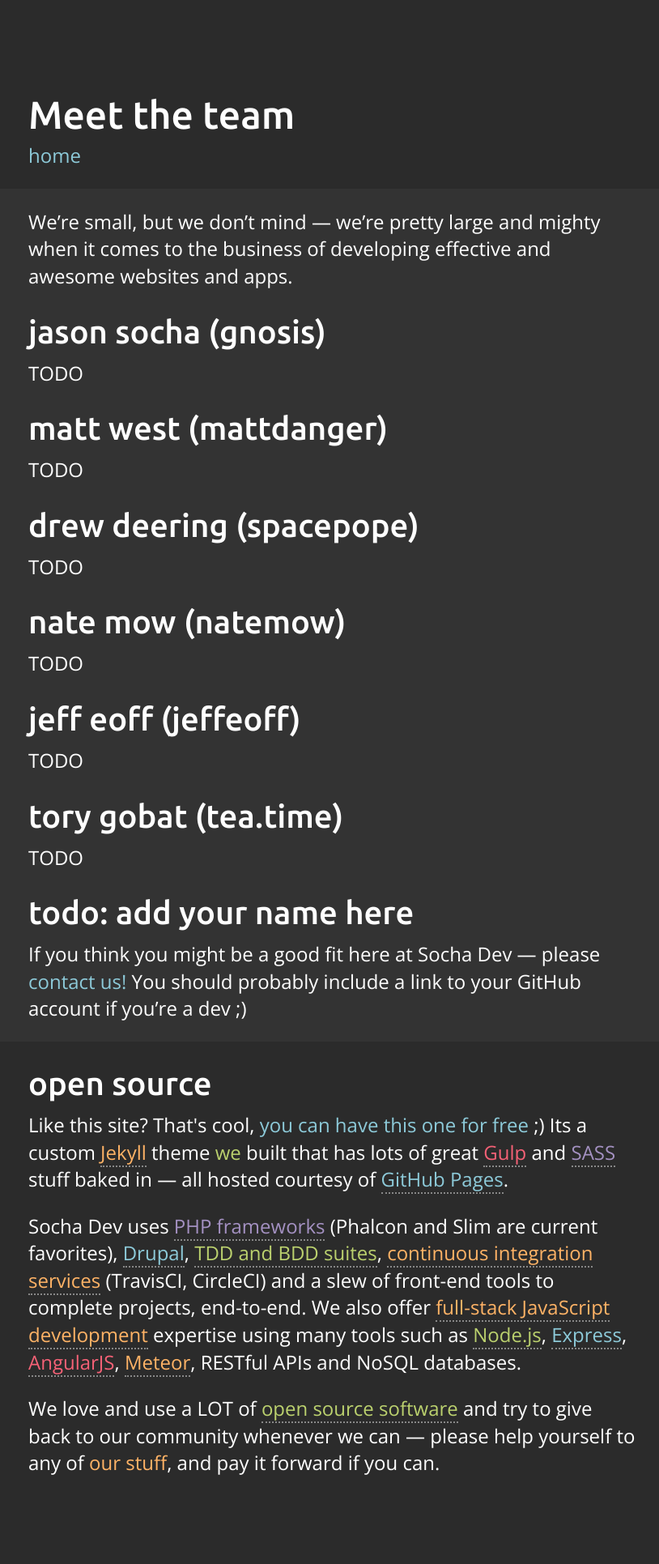
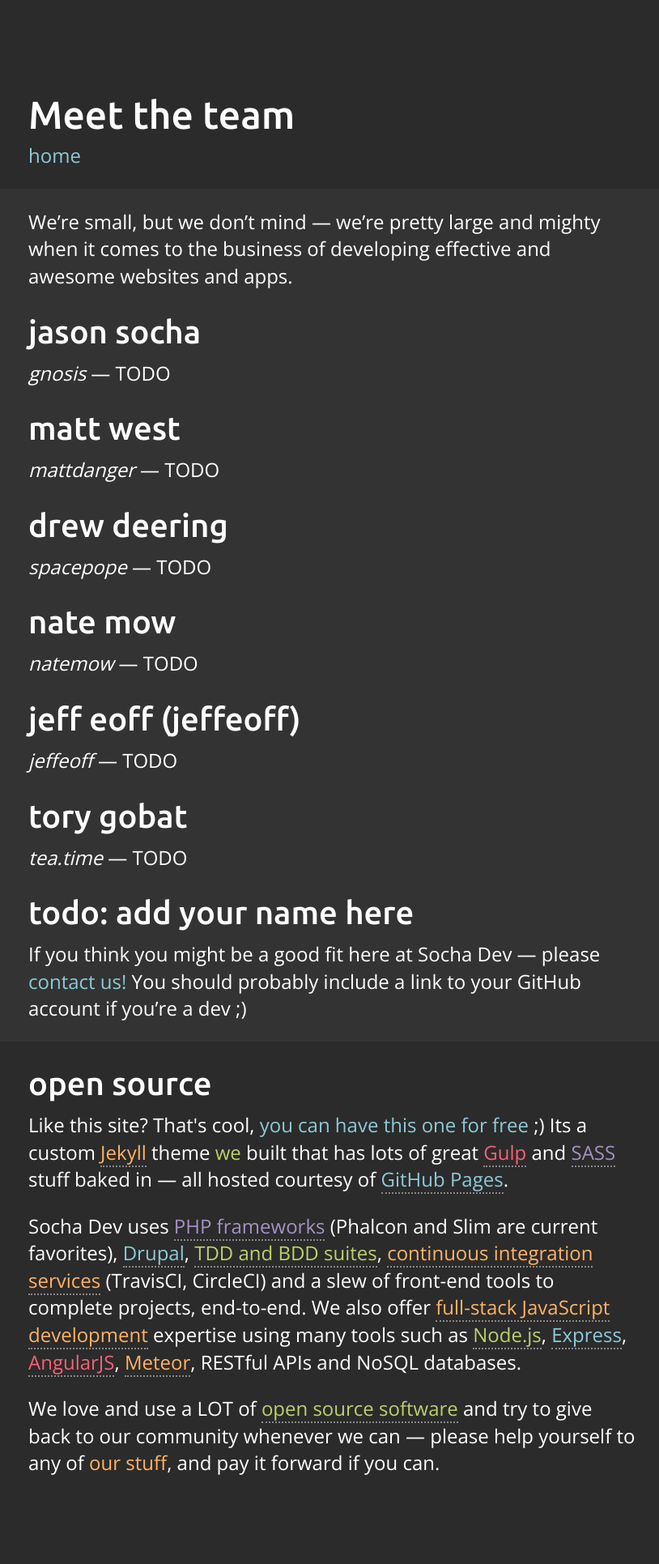
Before and after one commit to SochaDev/sochadev.github.io, a Jekyll site: the page built from team.md, in a window 1280 px wide. Shown: the whole page at 81% size, without its empty margins (230-1044 px from the left). Built offline with Jekyll 4.4.1, drawn with Linux system fonts in a browser that asks for light colours; nearby versions of some CDN libraries.

Commit message:
Buncha layout and copy updates.

```diff
--- a/team.md
+++ b/team.md
@@ -6,29 +6,29 @@ tags: web development, full-stack JavaScript, AngularJS, Node.js, Meteor, PHP, P
 
 We're small, but we don't mind &mdash; we're pretty large and mighty when it comes to the business of developing effective and awesome websites and apps.
 
-## Jason Socha (gnosis)
+## Jason Socha
 
-TODO
+_gnosis_ &mdash; TODO
 
-## Matt West (mattdanger)
+## Matt West
 
-TODO
+_mattdanger_ &mdash; TODO
 
-## Drew Deering (spacepope)
+## Drew Deering
 
-TODO
+_spacepope_ &mdash; TODO
 
-## Nate Mow (natemow)
+## Nate Mow
 
-TODO
+_natemow_ &mdash; TODO
 
 ## Jeff Eoff (jeffeoff)
 
-TODO
+_jeffeoff_ &mdash; TODO
 
-## Tory Gobat (tea.time)
+## Tory Gobat
 
-TODO
+_tea.time_ &mdash; TODO
 
 ## TODO: add your name here
 
```
